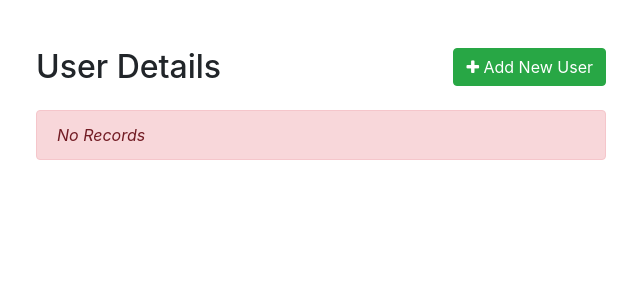
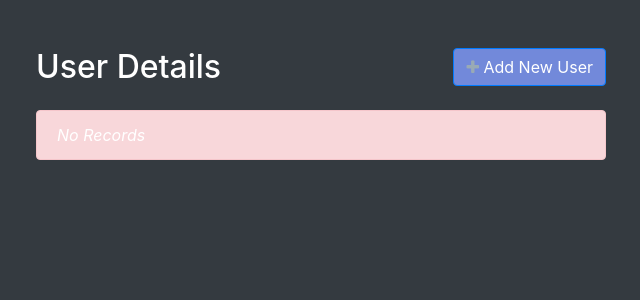
Before and after one commit to FinityM/WebDevProject, a PHP site: page /crud/crudtable.php in a window 1280 px wide. Shown: the top 300 px of the page, without its empty margins (319-959 px from the left). Run offline with PHP 8.4, Linux system fonts and the light colour scheme; data that the repository does not hold is empty.

Commit message:
CRUD and Login System working
Completed CRUD and Login Signup System to make the sessions work.

Minor design edits

```diff
--- a/website/crud/create.php
+++ b/website/crud/create.php
@@ -53,7 +53,7 @@ if ($_SERVER["REQUEST_METHOD"] == "POST") {
     <meta charset="UTF-8">
     <title>Create Record</title>
     <link rel="stylesheet" href="https://stackpath.bootstrapcdn.com/bootstrap/4.5.2/css/bootstrap.min.css">
-    <link rel="stylesheet" href="../css/style.css">
+    <link rel="stylesheet" href="../css/crud.css">
 </head>
 <body>
 <div class="create-table">
--- a/website/crud/crudtable.php
+++ b/website/crud/crudtable.php
@@ -5,7 +5,7 @@
     <title>Dashboard</title>
     <link rel="stylesheet" href="https://stackpath.bootstrapcdn.com/bootstrap/4.5.2/css/bootstrap.min.css">
     <link rel="stylesheet" href="https://maxcdn.bootstrapcdn.com/font-awesome/4.7.0/css/font-awesome.min.css">
-    <link rel="stylesheet" href="../css/style.css">
+    <link rel="stylesheet" href="../css/crud.css">
     <script src="https://code.jquery.com/jquery-3.5.1.min.js"></script>
     <script src="https://cdn.jsdelivr.net/npm/popper.js@1.16.1/dist/umd/popper.min.js"></script>
     <script src="https://stackpath.bootstrapcdn.com/bootstrap/4.5.2/js/bootstrap.min.js"></script>
@@ -22,7 +22,7 @@
             <div class="col-md-12">
                 <div class="mt-5 mb-3 clearfix">
                     <h2 class="pull-left">User Details</h2>
-                    <a href="create.php" class="btn btn-success pull-right"><i class="fa fa-plus"></i> Add New User</a>
+                    <a href="create.php" class="btn btn-primary pull-right"><i class="fa fa-plus"></i> Add New User</a>
                 </div>
                 <?php
                 require "..\lib\config.php";
--- a/website/crud/delete.php
+++ b/website/crud/delete.php
@@ -39,7 +39,7 @@ if (isset($_POST["id"]) && !empty($_POST["id"])) {
     <meta charset="UTF-8">
     <title>Delete Record</title>
     <link rel="stylesheet" href="https://stackpath.bootstrapcdn.com/bootstrap/4.5.2/css/bootstrap.min.css">
-    <link rel="stylesheet" href="../css/style.css">
+    <link rel="stylesheet" href="../css/crud.css">
 </head>
 <body>
 <div class="delete-table">
--- a/website/crud/error.php
+++ b/website/crud/error.php
@@ -4,7 +4,7 @@
     <meta charset="UTF-8">
     <title>Error</title>
     <link rel="stylesheet" href="https://stackpath.bootstrapcdn.com/bootstrap/4.5.2/css/bootstrap.min.css">
-    <link rel="stylesheet" href="../css/style.css">
+    <link rel="stylesheet" href="../css/crud.css">
 </head>
 <body>
 <div class="error">
--- a/website/crud/read.php
+++ b/website/crud/read.php
@@ -43,7 +43,7 @@ if (isset($_GET["id"]) && !empty(trim($_GET["id"]))) {
     <meta charset="UTF-8">
     <title>View Record</title>
     <link rel="stylesheet" href="https://stackpath.bootstrapcdn.com/bootstrap/4.5.2/css/bootstrap.min.css">
-    <link rel="stylesheet" href="../css/style.css">
+    <link rel="stylesheet" href="../css/crud.css">
 </head>
 <body>
 <div class="read-table">
--- a/website/crud/update.php
+++ b/website/crud/update.php
@@ -1,5 +1,4 @@
 <?php
-// Include config file
 require_once "../lib/config.php";
 
 $name = $password = "";
@@ -100,7 +99,7 @@ if(isset($_POST["id"]) && !empty($_POST["id"])){
     <meta charset="UTF-8">
     <title>Update Record</title>
     <link rel="stylesheet" href="https://stackpath.bootstrapcdn.com/bootstrap/4.5.2/css/bootstrap.min.css">
-    <link rel="stylesheet" href="../css/style.css">
+    <link rel="stylesheet" href="../css/crud.css">
 </head>
 <body>
 <div class="update-table">
--- /dev/null
+++ b/website/css/crud.css
@@ -0,0 +1,55 @@
+* {
+    color: white;
+}
+
+body {
+    background-color: #343a40;
+}
+
+.crud{
+    width: 600px;
+    margin: 0 auto;
+}
+table tr td:last-child{
+    width: 120px;
+}
+
+.create-table{
+    width: 600px;
+    margin: 0 auto;
+}
+
+.read-table{
+    width: 600px;
+    margin: 0 auto;
+}
+
+.update-table{
+    width: 600px;
+    margin: 0 auto;
+
+}
+
+.delete-table{
+    width: 600px;
+    margin: 0 auto;
+
+}
+
+.error{
+    width: 600px;
+    margin: 0 auto;
+}
+
+.fa{
+    color: #99aab5;
+}
+
+.btn{
+    background-color: #7289da;
+}
+
+.btn-success{
+    background-color: #7289da;
+
+}
--- a/website/login.php
+++ b/website/login.php
@@ -40,7 +40,7 @@ if($_SERVER["REQUEST_METHOD"] == "POST"){
                         $username = $row["username"];
                         $hashed_password = $row["password"];
 
-                        if(password_verify($password, $hashed_password)){
+                        if($password){
 
                             session_start();
 
```
Also changed, not shown: website/css/style.css (+0 -50 lines), website/signup.php (+3 -14 lines).
